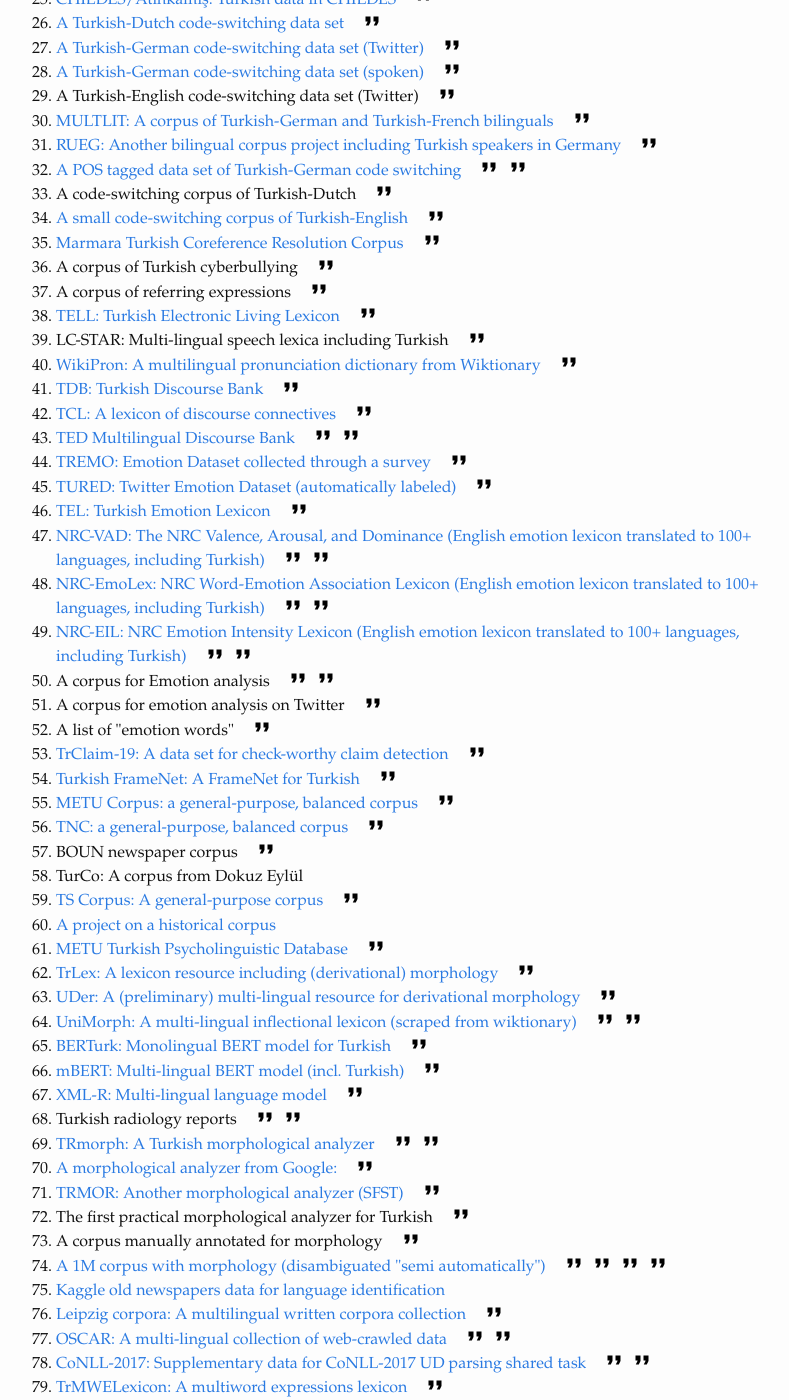
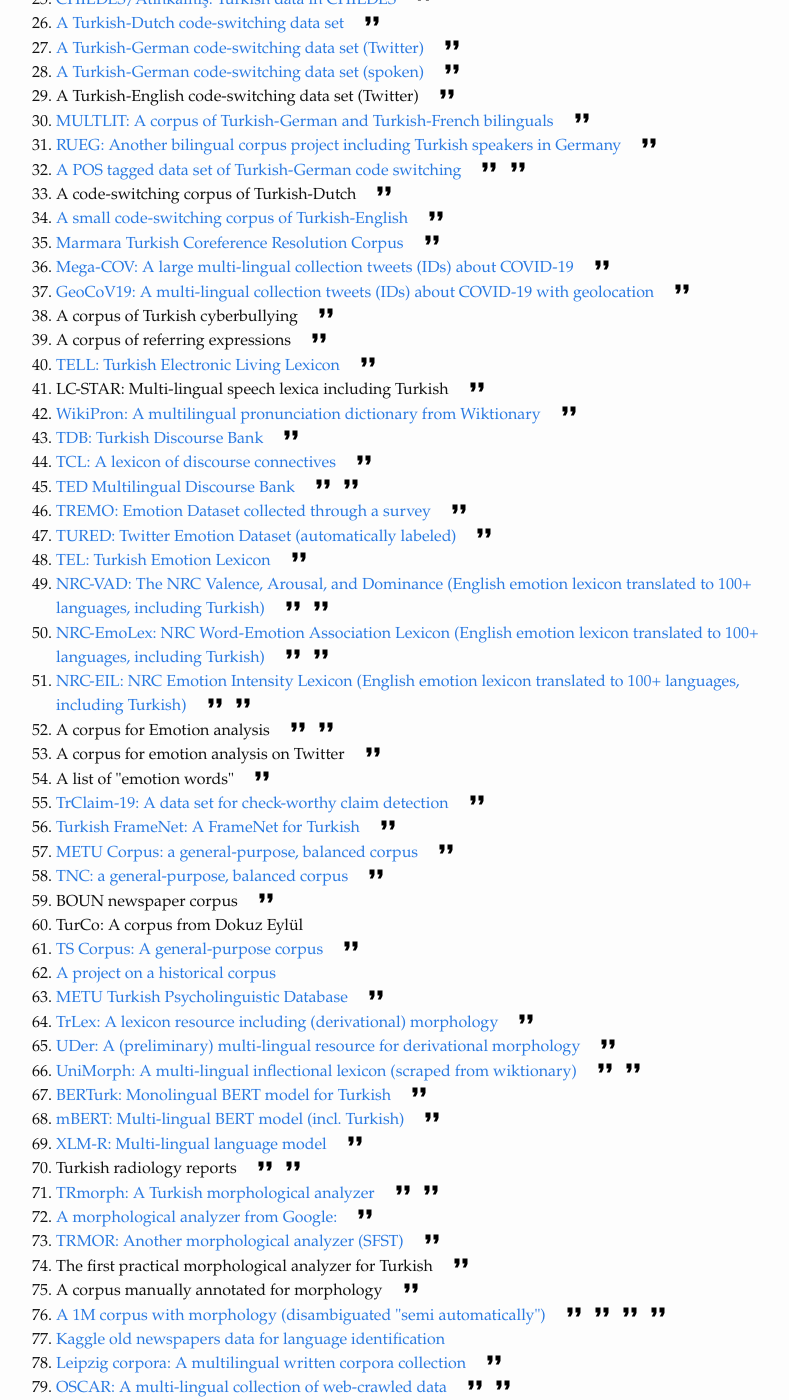
Before and after one commit to TurkishNLP/list, a Jekyll site: the page built from index.md, in a window 1280 px wide and 1400 px high, scrolled down 799 px. Shown: the whole window, without its empty margins (244-1033 px from the left). Built offline with Jekyll 4.4.1, drawn with Linux system fonts in a browser that asks for light colours; some of the changed text lies outside the part shown.

Commit message:
Remove duplicate, fix a few typos.

```diff
--- a/_data/resources.yml
+++ b/_data/resources.yml
@@ -612,6 +612,7 @@
   citations: [altinkamis2012]
 - name: PanLex
   dsc: A multi-lingual lexical resource
+  citations: [kamholz2014]
   link: https://panlex.org/
   category: lexical resource
   subcat: parllal lexicon
@@ -619,6 +620,7 @@
 - name: BabelNet
   dsc: A multi-lingual lexical resource
   link: https://babelnet.org/
+  citations: [navigli2012]
   category: lexical resource
   subcat: parllal semantic net
   license:  CC-by-nc-nd
@@ -937,10 +939,17 @@
 - name: Mega-COV
   dsc: A large multi-lingual collection tweets (IDs) about COVID-19
   category: corpus
-  subcat: speech
+  subcat: covid19
   citations: [abdul-mageed2021]
   license: CC-BY-NC-SA
   link: https://github.com/UBC-NLP/megacov
+- name: GeoCoV19
+  dsc: A multi-lingual collection tweets (IDs) about COVID-19 with geolocation
+  category: corpus
+  subcat: covid19
+  citations: [qazi2020]
+  license: unclear
+  link: https://crisisnlp.qcri.org/covid19
 - name: MLSUM
   dsc: A multi-lingual news corpus for abstractive summarization
   category: corpus
@@ -1045,11 +1054,6 @@
   dsc: A Turkish Sign Language Recognition Corpus in Health and Finance Domains
   category: corpus
   subcat: sign language
-  citations: [camgoz2016]
-- name: BosphorusSign
-  dsc: A Turkish Sign Language Recognition Corpus in Health and Finance Domains
-  category: corpus
-  subcat: sign language
   link: https://www.cmpe.boun.edu.tr/pilab/BosphorusSign/bosphorusSign_en.html
   citations: [camgoz2016]
 - dsc: Another Turkish Sign Language corpus
@@ -1088,7 +1092,7 @@
   subcat: lm
   license: Apache
   citations: [devlin2019]
-- name: XML-R
+- name: XLM-R
   dsc: Multi-lingual language model
   category: embedding
   subcat: lm
```
